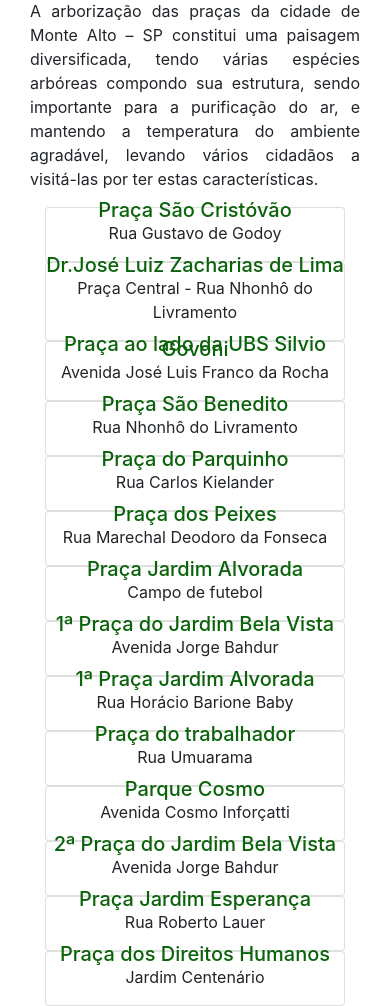
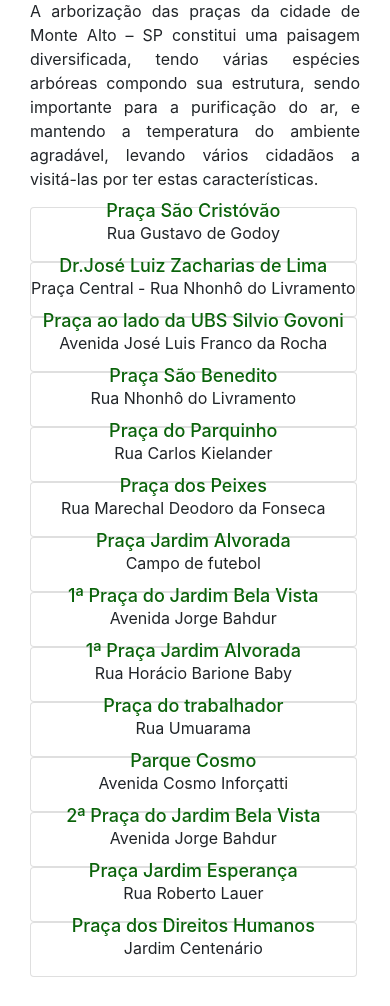
Before and after one commit to proj-int01/app_arborizacao, a Flask app: page / in a window 390 px wide. Shown: the part 1051-2057 px from the top of the page. After the commit the page ends 2028 px from the top, so only its background shows below. Run offline with Flask 2, Linux system fonts and the light colour scheme; data comes from the database, SQL or seed files in the repository; some libraries are stand-ins or nearby versions.

Commit message:
teste mobile

```diff
--- a/app_arbo/templates/trees/index.html
+++ b/app_arbo/templates/trees/index.html
@@ -161,12 +161,12 @@
 <div class="container">
   <div class="row">
 
-      <div class="col-md-12">
+      <div class="col-md-18">
 
                 {% for praca in pracas %}
             <div class="card">
                     <div class="card-tile">
-                    <a href="{{url_for('get_praca', id=praca.id)}}"><h4 style="text-align: center ; font-size: 20px ;">{{praca.name}}</h4></a>
+                    <a href="{{url_for('get_praca', id=praca.id)}}"><h4 style="text-align: center ; font-size: 18px ;">{{praca.name}}</h4></a>
                 <p class="text-center">{{praca.end}}</p>
                     </div>
                 </div>
```
